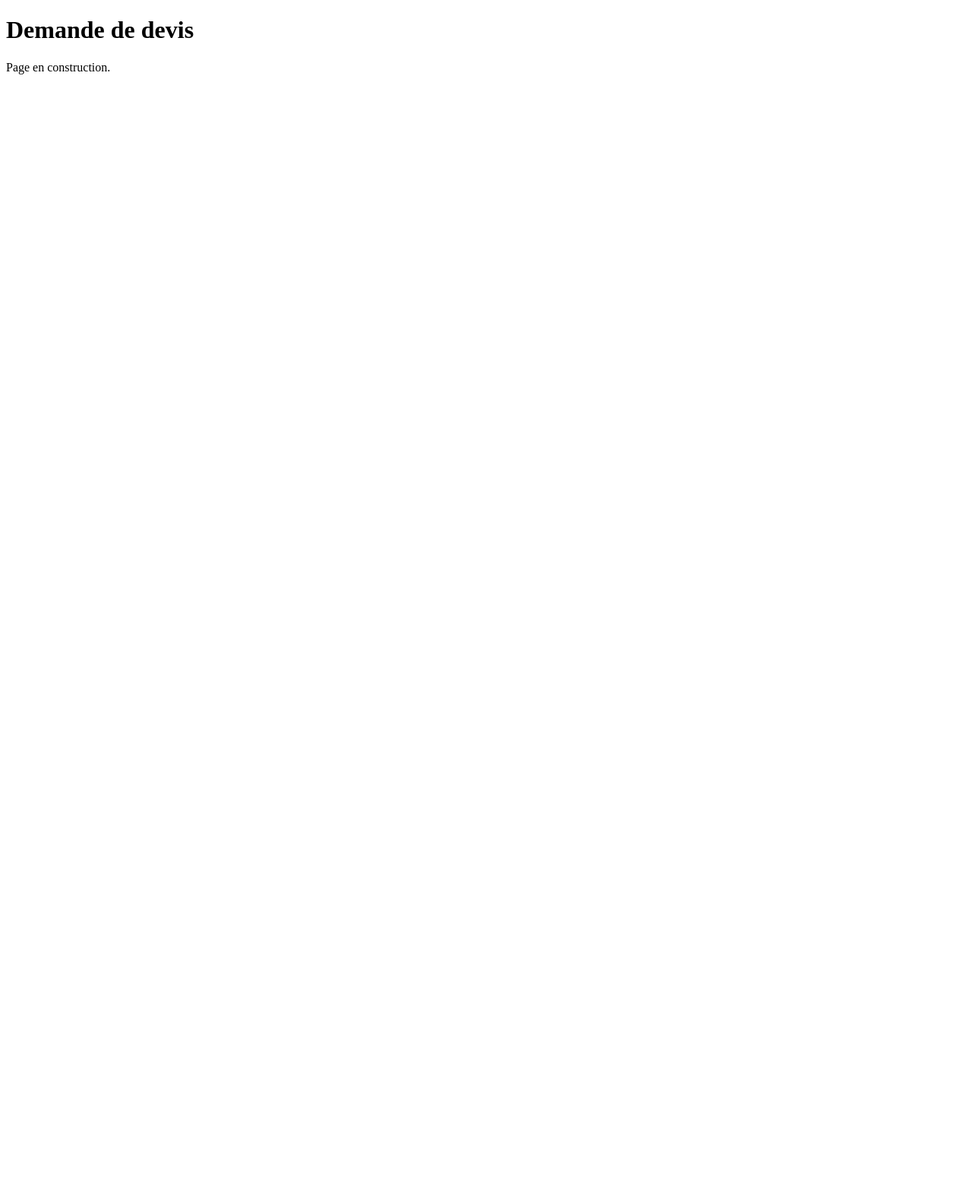
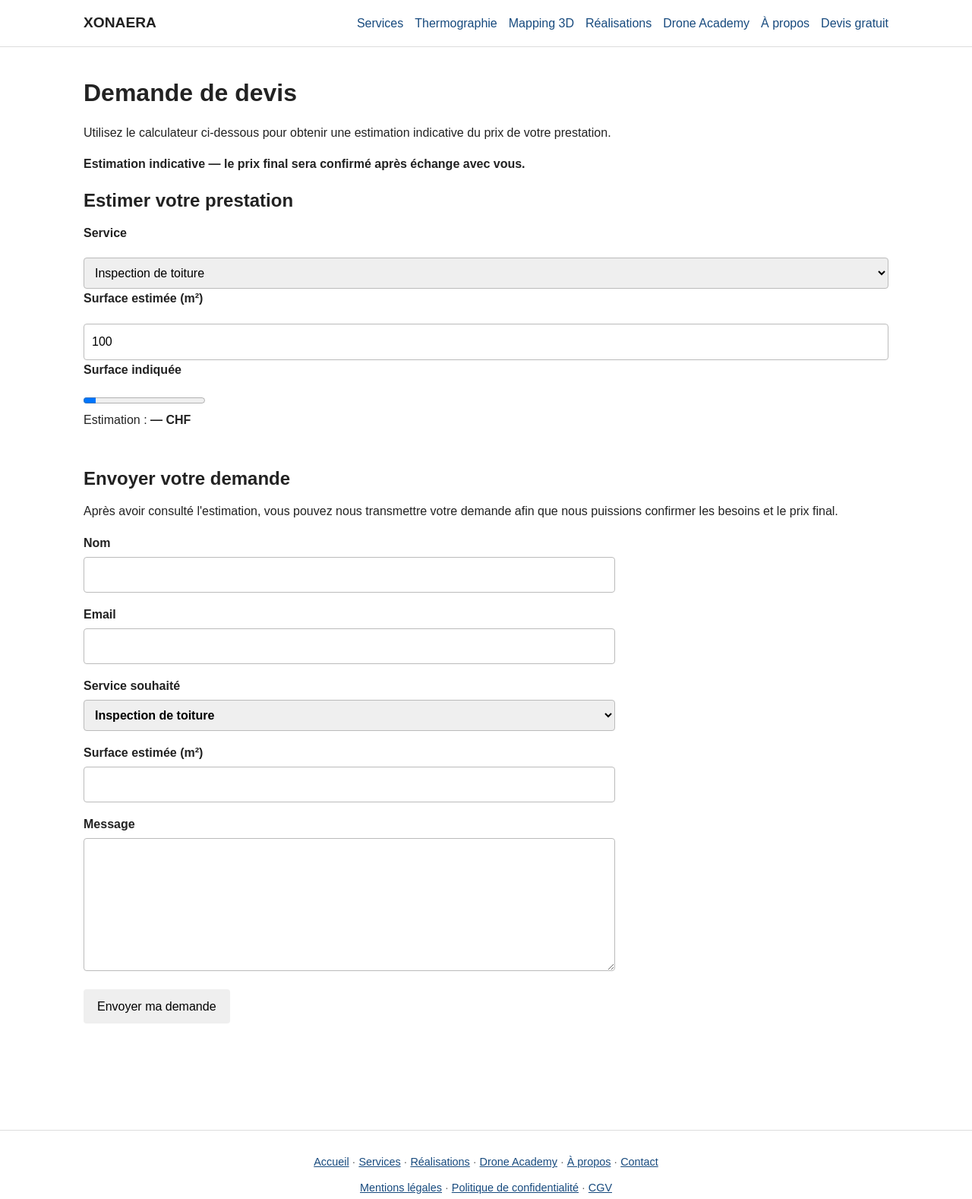
Before and after one commit to medykrena/xonaera, a plain HTML site: page fr/devis.html in a window 1280 px wide. Shown: the top 1578 px of the page at 76% size. Before the commit the page ends 800 px from the top, so only its background shows below. Drawn offline with Linux system fonts and the light colour scheme.

Commit message:
Enhance devis.html with SEO and form updates
Added meta tags for SEO and improved the structure of the request form for a quote.

```diff
--- a/fr/devis.html
+++ b/fr/devis.html
@@ -3,10 +3,182 @@
 <head>
   <meta charset="UTF-8">
   <meta name="viewport" content="width=device-width, initial-scale=1.0">
+
   <title>Demande de devis — Xonaera</title>
+  <meta name="description" content="Estimez le prix indicatif d'une inspection ou analyse par drone en Suisse et envoyez votre demande de devis à Xonaera.">
+  <meta name="robots" content="index, follow">
+
+  <link rel="canonical" href="https://xonaera.ch/fr/devis.html">
+
+  <link rel="alternate" hreflang="fr" href="https://xonaera.ch/fr/devis.html">
+  <link rel="alternate" hreflang="de" href="https://xonaera.ch/de/angebot.html">
+  <link rel="alternate" hreflang="x-default" href="https://xonaera.ch/fr/devis.html">
+
+  <meta property="og:type" content="website">
+  <meta property="og:url" content="https://xonaera.ch/fr/devis.html">
+  <meta property="og:title" content="Demande de devis — Xonaera">
+  <meta property="og:description" content="Estimez le prix indicatif de votre prestation d'analyse par drone et envoyez votre demande à Xonaera.">
+  <meta property="og:image" content="https://xonaera.ch/assets/images/og-image.jpg">
+  <meta property="og:locale" content="fr_CH">
+
+  <link rel="icon" href="/assets/icons/favicon.ico">
+  <link rel="manifest" href="/site.webmanifest">
+
+  <link rel="stylesheet" href="/css/main.css">
 </head>
+
 <body>
-  <h1>Demande de devis</h1>
-  <p>Page en construction.</p>
+
+  <header>
+    <nav aria-label="Navigation principale">
+      <a href="/fr/" aria-label="Xonaera — Accueil">XONAERA</a>
+      <ul>
+        <li><a href="/fr/services.html">Services</a></li>
+        <li><a href="/fr/inspection-thermique.html">Thermographie</a></li>
+        <li><a href="/fr/mapping-modelisation.html">Mapping 3D</a></li>
+        <li><a href="/fr/realisations.html">Réalisations</a></li>
+        <li><a href="/fr/academy/">Drone Academy</a></li>
+        <li><a href="/fr/a-propos.html">À propos</a></li>
+        <li><a href="/fr/devis.html" aria-current="page">Devis gratuit</a></li>
+      </ul>
+    </nav>
+  </header>
+
+  <main>
+
+    <h1>Demande de devis</h1>
+
+    <p>
+      Utilisez le calculateur ci-dessous pour obtenir une estimation indicative
+      du prix de votre prestation.
+    </p>
+
+    <p>
+      <strong>Estimation indicative — le prix final sera confirmé après échange avec vous.</strong>
+    </p>
+
+    <section aria-labelledby="calculateur-titre">
+
+      <h2 id="calculateur-titre">Estimer votre prestation</h2>
+
+      <div>
+        <label for="service">Service</label>
+        <select id="service" name="service">
+          <option value="inspection_toiture">Inspection de toiture</option>
+          <option value="thermographie">Thermographie de bâtiment</option>
+          <option value="solaire">Analyse de panneaux solaires</option>
+        </select>
+      </div>
+
+      <div>
+        <label for="surface">Surface estimée (m²)</label>
+        <input
+          type="number"
+          id="surface"
+          name="surface"
+          min="0"
+          step="1"
+          value="100"
+          inputmode="numeric"
+        >
+      </div>
+
+      <div>
+        <label for="progression">Surface indiquée</label>
+        <progress id="progression" value="100" max="1000">100 m²</progress>
+      </div>
+
+      <div>
+        <p>
+          Estimation :
+          <strong><span id="total">—</span> CHF</strong>
+        </p>
+      </div>
+
+    </section>
+
+    <section aria-labelledby="demande-titre">
+
+      <h2 id="demande-titre">Envoyer votre demande</h2>
+
+      <p>
+        Après avoir consulté l'estimation, vous pouvez nous transmettre votre
+        demande afin que nous puissions confirmer les besoins et le prix final.
+      </p>
+
+      <form name="devis" method="POST" data-netlify="true" netlify-honeypot="bot-field">
+
+        <input type="hidden" name="form-name" value="devis">
+
+        <p class="hidden">
+          <input name="bot-field">
+        </p>
+
+        <p>
+          <label>
+            Nom
+            <input type="text" name="name" required>
+          </label>
+        </p>
+
+        <p>
+          <label>
+            Email
+            <input type="email" name="email" required>
+          </label>
+        </p>
+
+        <p>
+          <label>
+            Service souhaité
+            <select name="service" id="service-demande" required>
+              <option value="inspection_toiture">Inspection de toiture</option>
+              <option value="thermographie">Thermographie de bâtiment</option>
+              <option value="solaire">Analyse de panneaux solaires</option>
+            </select>
+          </label>
+        </p>
+
+        <p>
+          <label>
+            Surface estimée (m²)
+            <input type="number" name="surface" id="surface-demande" min="0" step="1" inputmode="numeric">
+          </label>
+        </p>
+
+        <p>
+          <label>
+            Message
+            <textarea name="message" rows="6" required></textarea>
+          </label>
+        </p>
+
+        <button type="submit">Envoyer ma demande</button>
+
+      </form>
+
+    </section>
+
+  </main>
+
+  <footer>
+    <p>
+      <a href="/fr/">Accueil</a> ·
+      <a href="/fr/services.html">Services</a> ·
+      <a href="/fr/realisations.html">Réalisations</a> ·
+      <a href="/fr/academy/">Drone Academy</a> ·
+      <a href="/fr/a-propos.html">À propos</a> ·
+      <a href="/fr/contact.html">Contact</a>
+    </p>
+    <p>
+      <a href="/fr/mentions-legales.html">Mentions légales</a> ·
+      <a href="/fr/confidentialite.html">Politique de confidentialité</a> ·
+      <a href="/fr/cgv.html">CGV</a>
+    </p>
+    <p>© 2026 Xonaera · Inspection professionnelle par drone en Suisse</p>
+  </footer>
+
+  <script src="/js/devis.js"></script>
+
 </body>
 </html>
```
